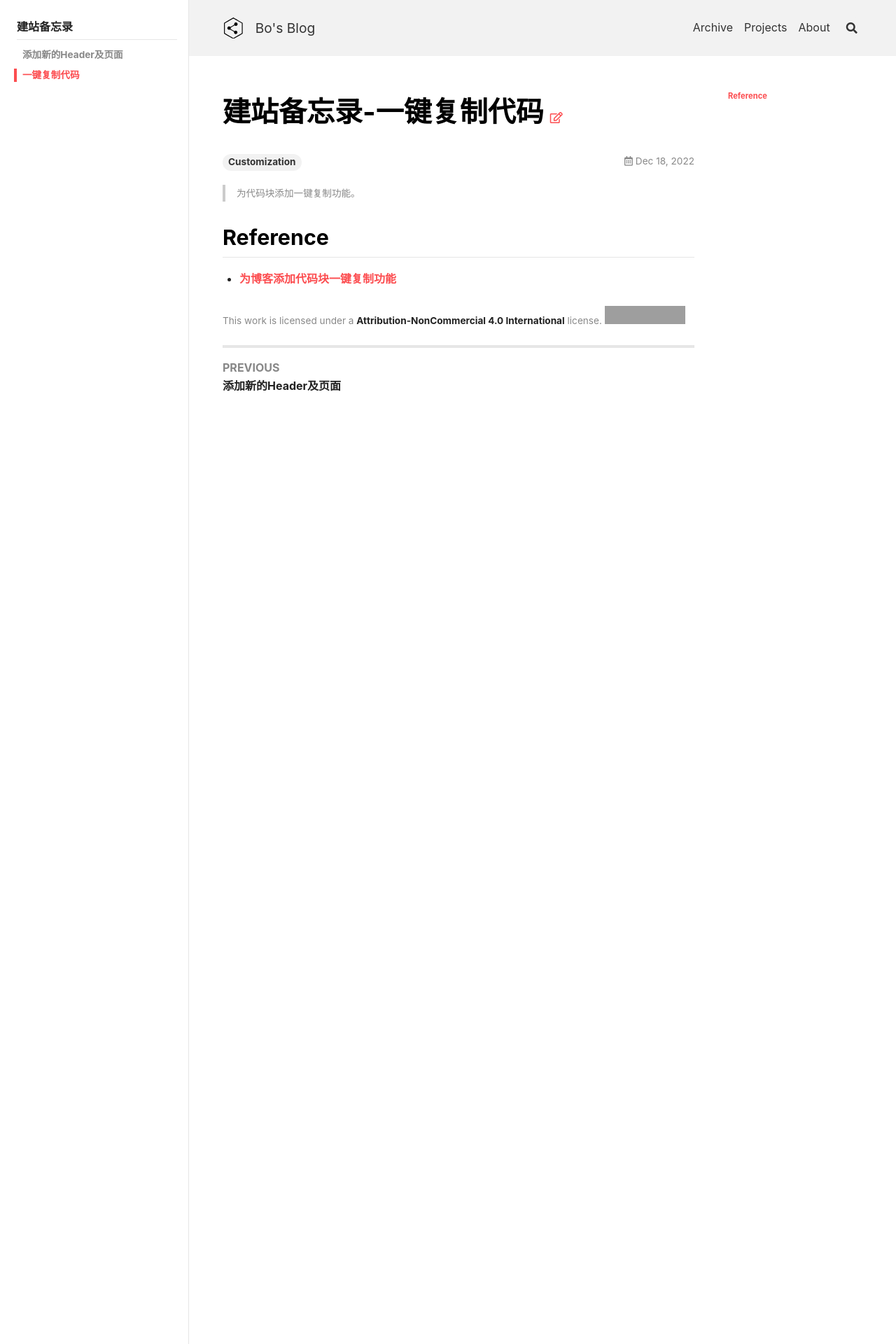
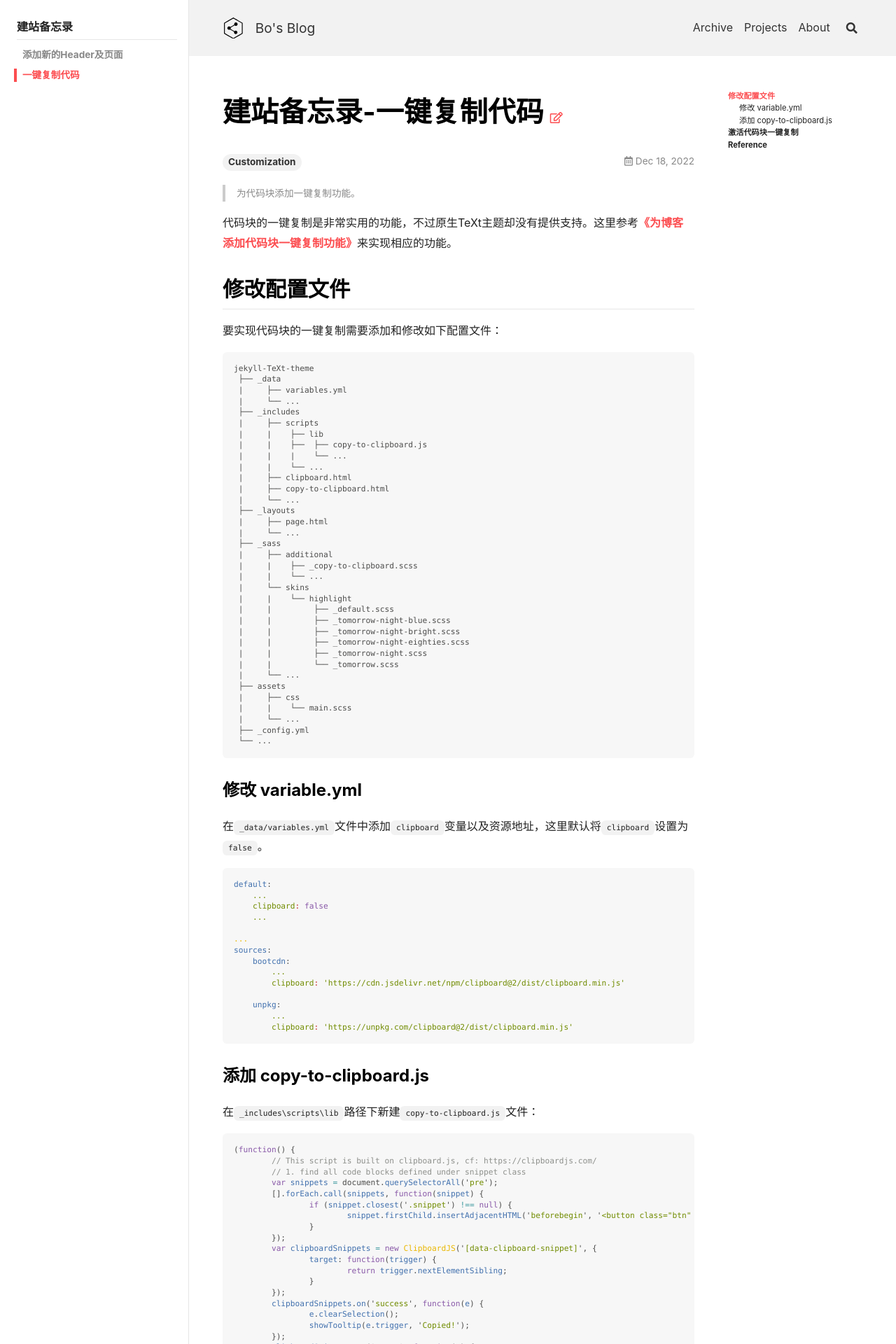
Before and after one commit to peng00bo00/peng00bo00_previous_blog, a Jekyll site: the page built from _posts/2022-12-18-Clip-to-Copy.md, in a window 1280 px wide. Shown: the top 1920 px of the page at 70% size. Built offline with Jekyll 4.4.1, drawn with Linux system fonts in a browser that asks for light colours; nearby versions of some CDN libraries; comment, search, counter and statistics services are not loaded; some of the changed text lies outside the part shown; grey boxes are pictures that could not be loaded.

Commit message:
Update 2022-12-18-Clip-to-Copy.md

````diff
--- a/_posts/2022-12-18-Clip-to-Copy.md
+++ b/_posts/2022-12-18-Clip-to-Copy.md
@@ -12,6 +13,139 @@ sidebar:
 > 为代码块添加一键复制功能。
 <!--more-->
 
+代码块的一键复制是非常实用的功能，不过原生TeXt主题却没有提供支持。这里参考[《为博客添加代码块一键复制功能》](https://be-my-only.xyz/blog/TeXt-copy-to-clipboard/)来实现相应的功能。
+
+## 修改配置文件
+
+要实现代码块的一键复制需要添加和修改如下配置文件：
+
+```
+jekyll-TeXt-theme
+ ├── _data
+ |     ├── variables.yml
+ |     └── ...
+ ├── _includes
+ |     ├── scripts
+ |     |    ├── lib
+ |     |    ├──  ├── copy-to-clipboard.js
+ |     |    |    └── ...
+ |     |    └── ...
+ |     ├── clipboard.html
+ |     ├── copy-to-clipboard.html
+ |     └── ...
+ ├── _layouts
+ |     ├── page.html
+ |     └── ...
+ ├── _sass
+ |     ├── additional
+ |     |    ├── _copy-to-clipboard.scss
+ |     |    └── ...
+ |     └── skins
+ |     |    └── highlight
+ |     |         ├── _default.scss
+ |     |         ├── _tomorrow-night-blue.scss
+ |     |         ├── _tomorrow-night-bright.scss
+ |     |         ├── _tomorrow-night-eighties.scss
+ |     |         ├── _tomorrow-night.scss
+ |     |         └── _tomorrow.scss
+ |     └── ...
+ ├── assets
+ |     ├── css
+ |     |    └── main.scss
+ |     └── ...
+ ├── _config.yml
+ └── ...
+```
+
+### 修改 variable.yml
+
+在`_data/variables.yml`文件中添加`clipboard`变量以及资源地址，这里默认将`clipboard`设置为`false`。
+
+```yml
+default:
+    ...
+    clipboard: false
+    ...
+
+...
+sources:
+    bootcdn:
+        ...
+        clipboard: 'https://cdn.jsdelivr.net/npm/clipboard@2/dist/clipboard.min.js'
+
+    unpkg:
+        ...
+        clipboard: 'https://unpkg.com/clipboard@2/dist/clipboard.min.js'
+```
+
+### 添加 copy-to-clipboard.js
+
+在`_includes\scripts\lib`路径下新建`copy-to-clipboard.js`文件：
+
+```js
+(function() {
+	// This script is built on clipboard.js, cf: https://clipboardjs.com/
+	// 1. find all code blocks defined under snippet class
+	var snippets = document.querySelectorAll('pre');
+	[].forEach.call(snippets, function(snippet) {
+		if (snippet.closest('.snippet') !== null) {
+			snippet.firstChild.insertAdjacentHTML('beforebegin', '<button class="btn" data-clipboard-snippet><i class="far fa-copy"></i></button>');
+		}
+	});
+	var clipboardSnippets = new ClipboardJS('[data-clipboard-snippet]', {
+		target: function(trigger) {
+			return trigger.nextElementSibling;
+		}
+	});
+	clipboardSnippets.on('success', function(e) {
+		e.clearSelection();
+		showTooltip(e.trigger, 'Copied!');
+	});
+	clipboardSnippets.on('error', function(e) {
+		showTooltip(e.trigger, fallbackMessage(e.action));
+	});
+
+	// 2. add event listener for all created copy button
+	var btns = document.querySelectorAll('.btn');
+	for (var i = 0; i < btns.length; i++) {
+		btns[i].addEventListener('mouseleave', clearTooltip);
+		btns[i].addEventListener('blur', clearTooltip);
+		btns[i].addEventListener('mouseenter', showToolhint);
+	}
+
+	function clearTooltip(e) {
+		e.currentTarget.setAttribute('class', 'btn');
+		e.currentTarget.removeAttribute('aria-label');
+	}
+
+	function showTooltip(elem, msg) {
+		elem.setAttribute('class', 'btn tooltipped tooltipped-s');
+		elem.setAttribute('aria-label', msg);
+	}
+
+	function showToolhint(e) {
+		e.currentTarget.setAttribute('class', 'btn tooltipped tooltipped-s');
+		e.currentTarget.setAttribute('aria-label', 'copy to clipboard');
+	}
+
+	function fallbackMessage(action) {
+		var actionMsg = '';
+		var actionKey = (action === 'cut' ? 'X' : 'C');
+		if (/iPhone|iPad/i.test(navigator.userAgent)) {
+			actionMsg = 'No support :(';
+		} else if (/Mac/i.test(navigator.userAgent)) {
+			actionMsg = 'Press ⌘-' + actionKey + ' to ' + action;
+		} else {
+			actionMsg = 'Press Ctrl-' + actionKey + ' to ' + action;
+		}
+		return actionMsg;
+	}
+})();
+```
+{: .snippet}
+
+## 激活代码块一键复制
+
 ## Reference
 
 - [为博客添加代码块一键复制功能](https://be-my-only.xyz/blog/TeXt-copy-to-clipboard/)
````
Also changed, not shown: other parts of _posts/2022-12-18-Clip-to-Copy.md (+1 -0 lines).
